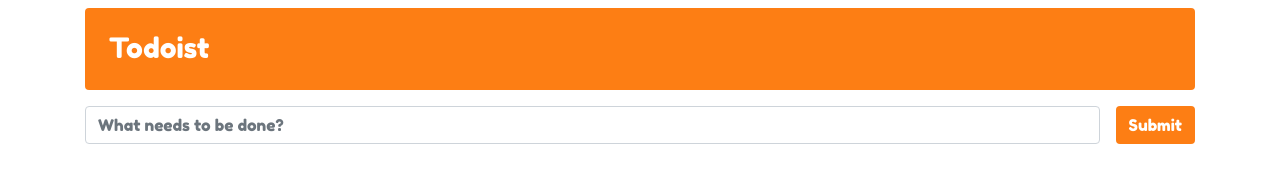
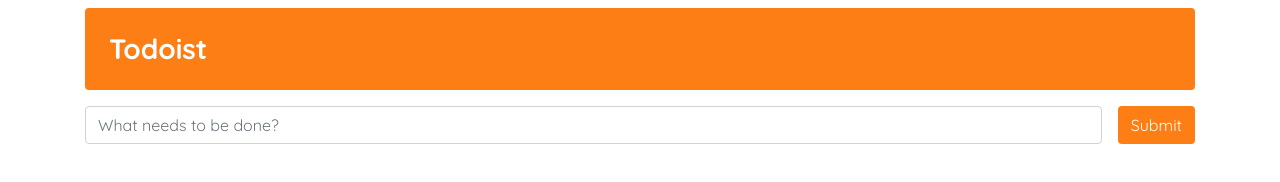
Before and after one commit to akbarjondev/todoist, a plain HTML site: page index.html in a window 1280 px wide. Drawn offline with Linux system fonts and the light colour scheme.

Commit message:
Change font-family to Quicksand

```diff
--- a/css/styles.css
+++ b/css/styles.css
@@ -12,7 +12,7 @@ html {
 body {
   padding: 0;
   margin: 0;
-  font-family: "Fredoka One", "Arial", sans-serif;
+  font-family: "Quicksand", "Arial", sans-serif;
 }
 
 img {
@@ -24,3 +24,8 @@ img {
   background-color: #fd7e14;
   color: #ffffff;
 }
+
+.is-done {
+  text-decoration: line-through;
+  opacity: 0.5;
+}
--- a/index.html
+++ b/index.html
@@ -5,13 +5,13 @@
   <meta name="viewport" content="width=device-width, initial-scale=1.0">
   <title>Todoist</title>
   <link rel="stylesheet" href="css/bootstrap.min.css">
-  <link href="https://fonts.googleapis.com/css2?family=Fredoka+One&display=swap" rel="stylesheet">
+	<link href="https://fonts.googleapis.com/css2?family=Quicksand:wght@400;700&display=swap" rel="stylesheet">
   <link rel="stylesheet" href="css/styles.css">
 </head>
 <body>
 	<div class="container">
 		<div class="nav bg-orange-self p-4 rounded mt-2">
-			<h1 class="h3 text-white mb-0">Todoist</h1>
+			<h1 class="h3 text-white mb-0 font-weight-bold">Todoist</h1>
 		</div> <!-- End of nav -->
 
 		<form class="form form-inline mt-3 flex-nowrap" method="POST" action="https://echo.htmlacademy.ru">
```
